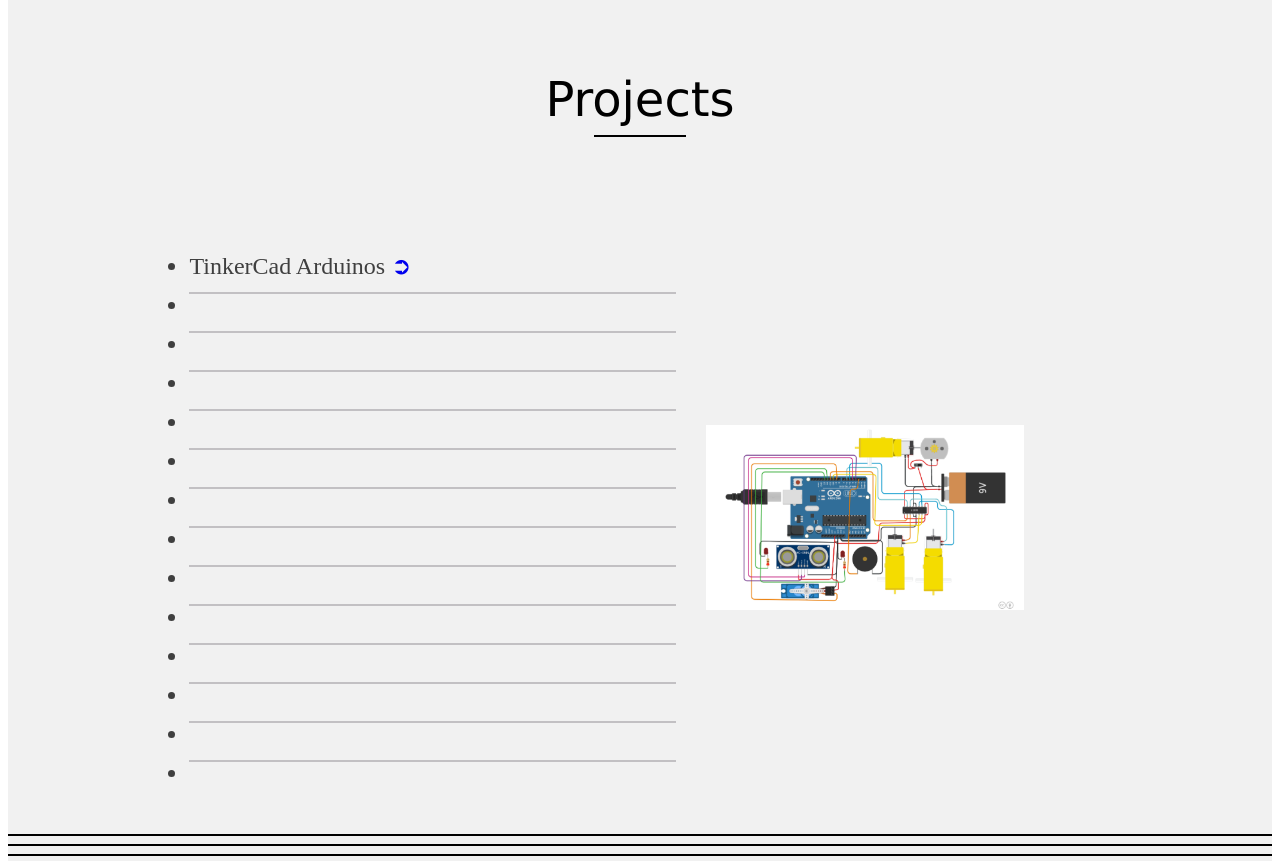
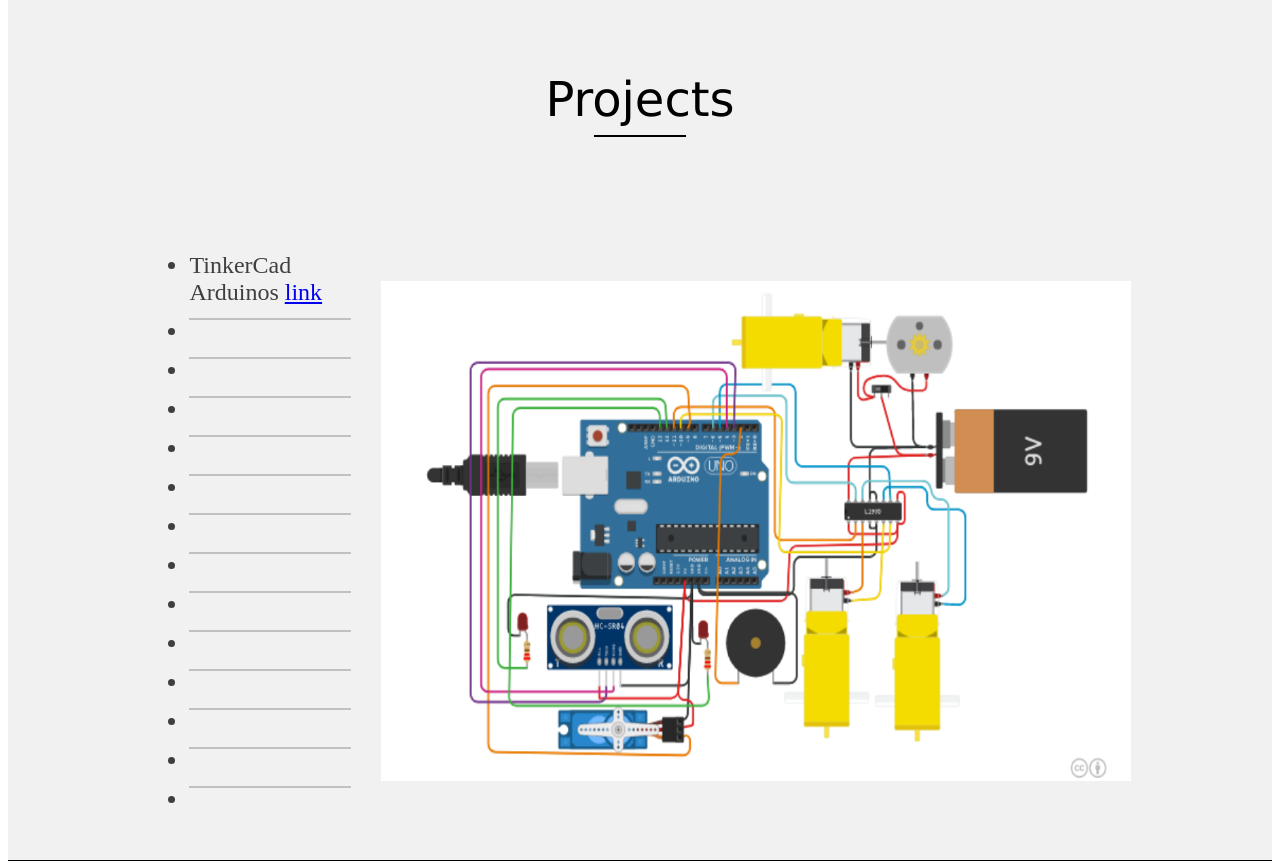
Before and after one commit to YahyaB23/YahyaB23.github.io, a plain HTML site: page index.html in a window 1280 px wide. Shown: the part 887-1748 px from the top of the page. Drawn offline with Linux system fonts and the light colour scheme.

Commit message:
Picture added

```diff
--- a/index.html
+++ b/index.html
@@ -25,6 +25,7 @@
 						<td>
 							<font face="Arial" size="6.5" colour="#f1f1f1">
 								<b>Yahya's Portfolio</b>
+								<div id="MyClockDisplay" class="clock" onload="showTime()"></div>
 
 							</font>
 						</td>
@@ -137,7 +138,8 @@
                                 <hr color="black">
                                 <b>Yahya Badar</b>
 
-                               <p><b>(CEO and Developer)</b></p>
+                               <p><b>(CEO and Developer)</b><script src="index.js"></script>
+							   </p>
 
 							</font>
 						</td>
@@ -177,9 +179,8 @@
 								<ul>
 									<li>
 										TinkerCad Arduinos
-										<a href="#" style="text-decoration:none">
-											 ➲
-										</a>
+										<a href="https://www.tinkercad.com/dashboard?type=circuits&collection=projects&id=1XaFacBI30c" target="_blank" rel="noopener noreferrer" size=4 class="btn btn-outline-mainGreen">link</a>
+
 									</li>
 
 									<li>
@@ -290,8 +291,8 @@
 							</font>
 						</td>
 
-						<td width="45%">
-							<img src="Arduino Project.png" alt="Project" width="75%">
+						<td width="50%">
+							<img src="Arduino Project.png" width="750" Height="500" alt="Project" width="75%">
 						</td>
 					</tr>
 				</table>
--- /dev/null
+++ b/index.js
@@ -0,0 +1 @@
+console.log('CEO and Developer');
```
